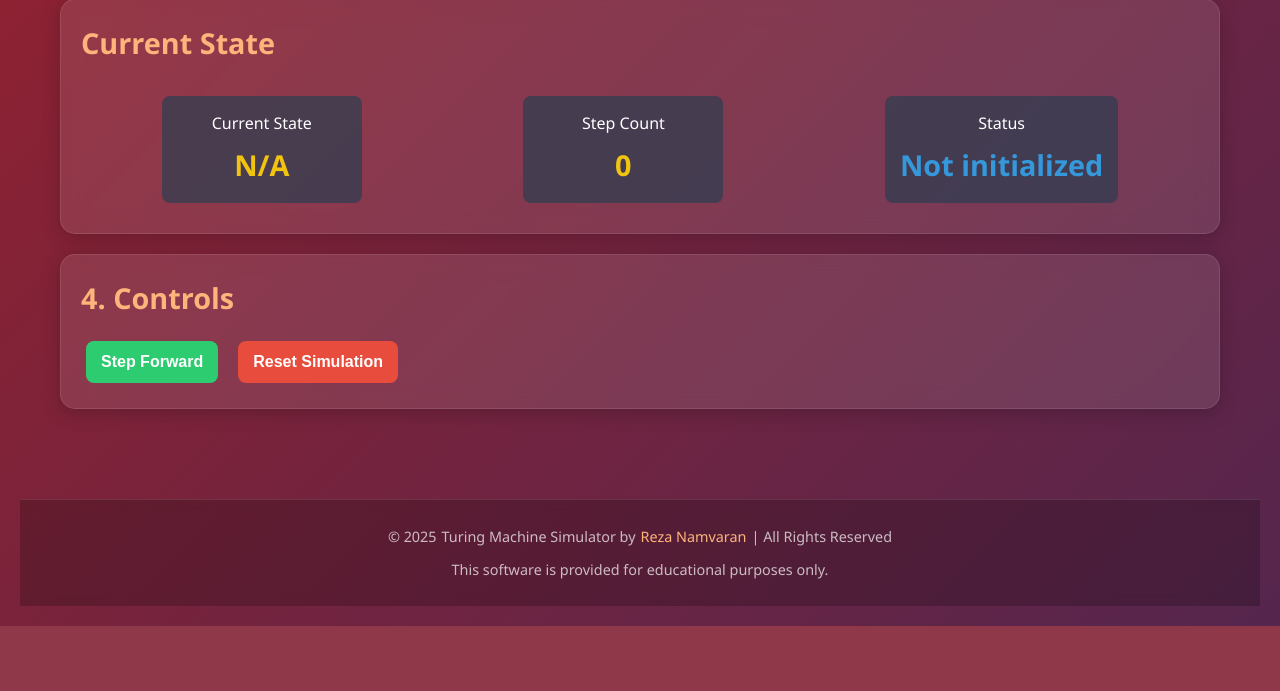
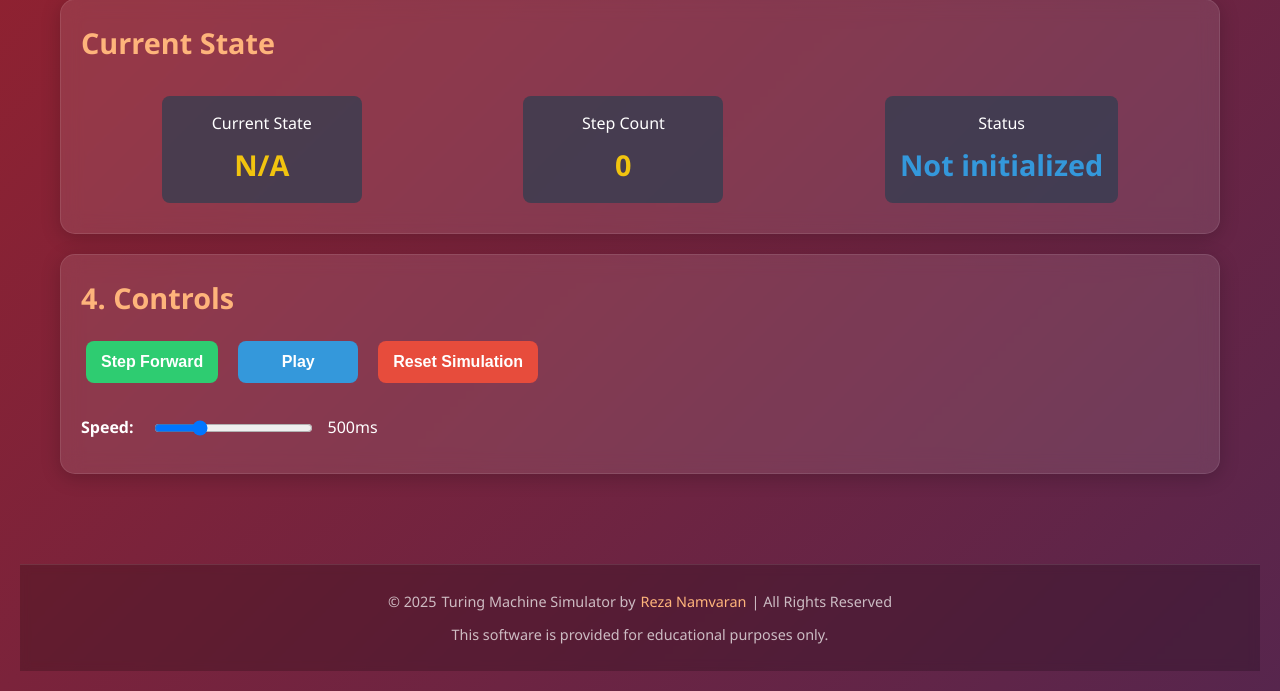
Before and after one commit to Reza-namvaran/TM-Sim, a Flask app: page / in a window 1280 px wide. Shown: the part 732-1423 px from the top of the page. Before the commit the page ends 1358 px from the top, so only its background shows below. Run offline with Flask 3, Linux system fonts and the light colour scheme.

Commit message:
(feat): Implement a single page structure

```diff
--- a/templates/index.html
+++ b/templates/index.html
@@ -61,7 +61,13 @@
             <h2>4. Controls</h2>
             <div class="control-group">
                 <button id="step-btn">Step Forward</button>
+                <button id="auto-step-btn">Play</button>
                 <button id="reset-btn">Reset Simulation</button>
+            </div>
+            <div class="control-group" style="margin-top: 15px;">
+                <label for="speed-control">Speed:</label>
+                <input type="range" id="speed-control" min="100" max="2000" value="500" step="100">
+                <span id="speed-display">500ms</span>
             </div>
         </section>
     </main>
```
